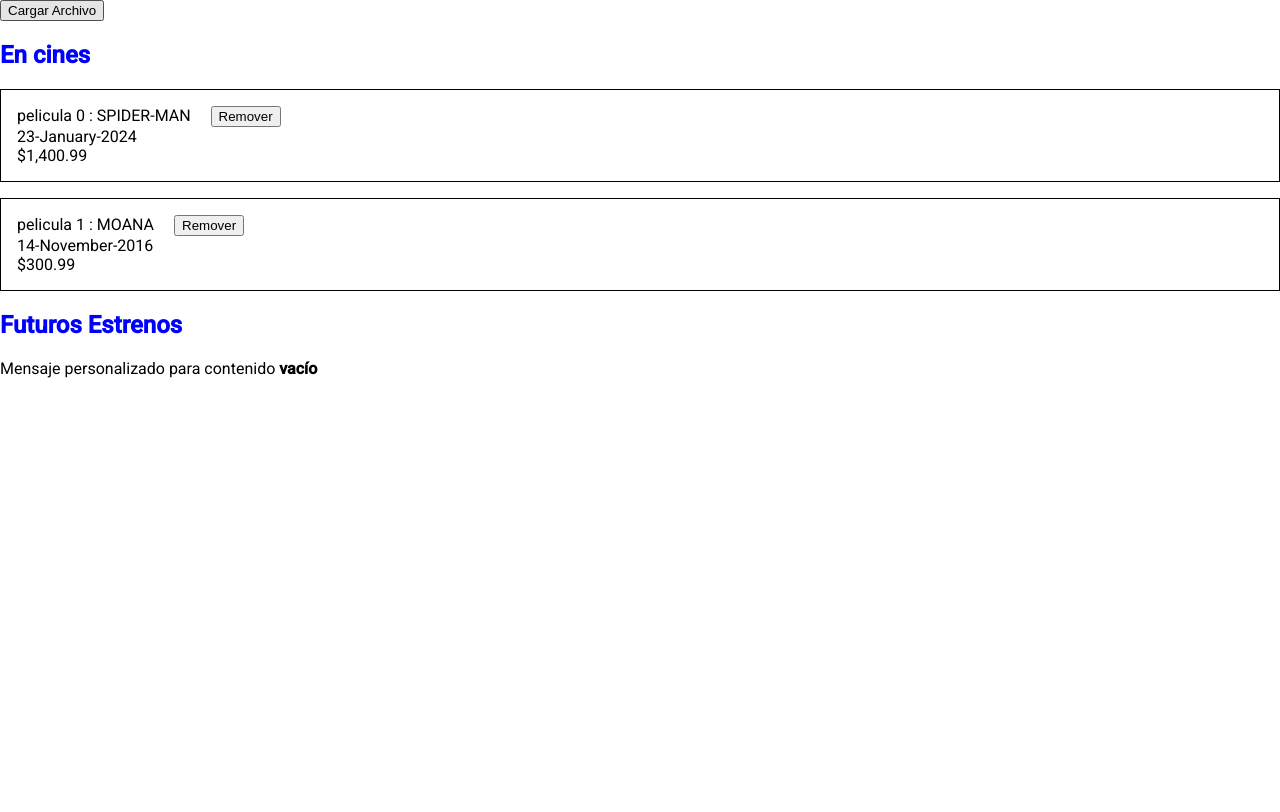
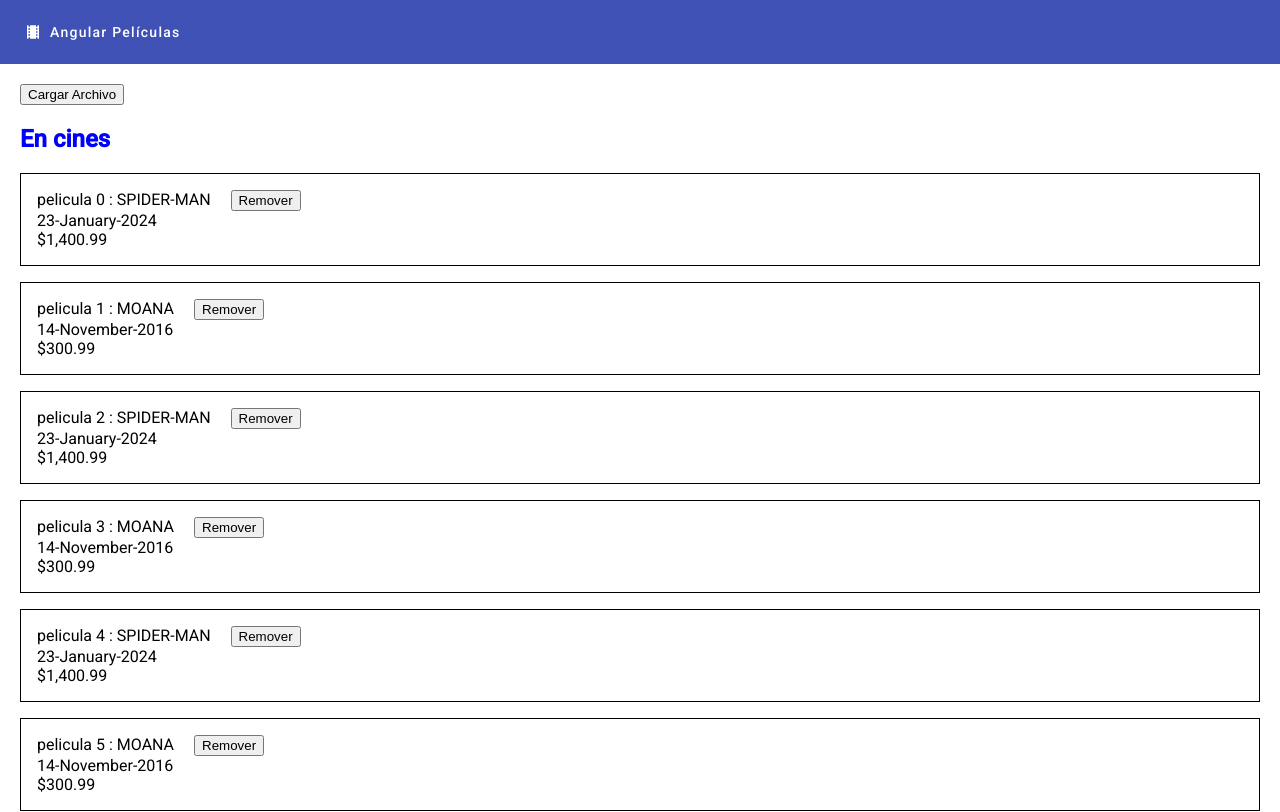
Before and after one commit to negrura14/PeliculasFront, an Angular app: page / in a window 1280 px wide. Shown: the top 812 px of the page. Built offline with nearby package versions, Linux system fonts and the light colour scheme.

Commit message:
clase 32

```diff
--- a/src/app/app.component.css
+++ b/src/app/app.component.css
@@ -1,3 +1,7 @@
 h2{
     color: blue;
 }
+
+.contenedor {
+    margin: 20px;
+}
--- a/src/app/app.component.html
+++ b/src/app/app.component.html
@@ -1,13 +1,17 @@
+<app-menu></app-menu>
 
-<input type="file" style="display: none;" #cargador>
+<div class="contenedor">
+  <input type="file" style="display: none" #cargador />
 
-<button (click)="cargador.click()">Cargar Archivo</button>
+  <button (click)="cargador.click()">Cargar Archivo</button>
 
-<h2>En cines</h2>
+  <h2>En cines</h2>
 
+  <app-listado-peliculas [peliculas]="peliculasEnCines"></app-listado-peliculas>
 
-<app-listado-peliculas [peliculas]="peliculasEnCines"></app-listado-peliculas>
+  <h2>Futuros Estrenos</h2>
 
-<h2>Futuros Estrenos</h2>
-
-<app-listado-peliculas [peliculas]="peliculasProximosEstrenos"></app-listado-peliculas>
+  <app-listado-peliculas
+    [peliculas]="peliculasProximosEstrenos"
+  ></app-listado-peliculas>
+</div>
--- a/src/app/app.component.ts
+++ b/src/app/app.component.ts
@@ -19,6 +19,36 @@
           fechaLanzamiento: new Date('2016-11-14'),
           precio: 300.99,
         },
+        {
+          titulo: 'Spider-Man',
+          fechaLanzamiento: new Date(),
+          precio: 1400.99,
+        },
+        {
+          titulo: 'Moana',
+          fechaLanzamiento: new Date('2016-11-14'),
+          precio: 300.99,
+        },
+        {
+          titulo: 'Spider-Man',
+          fechaLanzamiento: new Date(),
+          precio: 1400.99,
+        },
+        {
+          titulo: 'Moana',
+          fechaLanzamiento: new Date('2016-11-14'),
+          precio: 300.99,
+        },
+        {
+          titulo: 'Spider-Man',
+          fechaLanzamiento: new Date(),
+          precio: 1400.99,
+        },
+        {
+          titulo: 'Moana',
+          fechaLanzamiento: new Date('2016-11-14'),
+          precio: 300.99,
+        },
       ];
     }, 2000);
   }
--- a/src/app/app.module.ts
+++ b/src/app/app.module.ts
@@ -6,13 +6,15 @@
 import { ListadoPeliculasComponent } from './peliculas/listado-peliculas/listado-peliculas.component';
 import { ListadoGenericoComponent } from './utilidades/listado-generico/listado-generico.component';
 import { BrowserAnimationsModule } from '@angular/platform-browser/animations';
-import {MaterialModule} from './material/material.module'
+import {MaterialModule} from './material/material.module';
+import { MenuComponent } from './menu/menu.component'
 
 @NgModule({
   declarations: [
     AppComponent,
     ListadoPeliculasComponent,
-    ListadoGenericoComponent
+    ListadoGenericoComponent,
+    MenuComponent
   ],
   imports: [
     BrowserModule,
--- /dev/null
+++ b/src/app/menu/menu.component.css
@@ -0,0 +1,6 @@
+mat-toolbar {
+    position: sticky;
+    position: -webkit-sticky;
+    top: 0;
+    z-index: 1000;
+}
--- /dev/null
+++ b/src/app/menu/menu.component.html
@@ -0,0 +1,8 @@
+
+<mat-toolbar color="primary">
+    <span>
+        <a mat-button>
+            <mat-icon>local_movies</mat-icon> Angular Películas
+        </a>
+    </span>
+</mat-toolbar>
```
Also changed, not shown: src/app/material/material.module.ts (+8 -1 lines), src/app/menu/menu.component.ts (added, +10 -0 lines), 1 other file (tests, documents, lock files or other folders).
